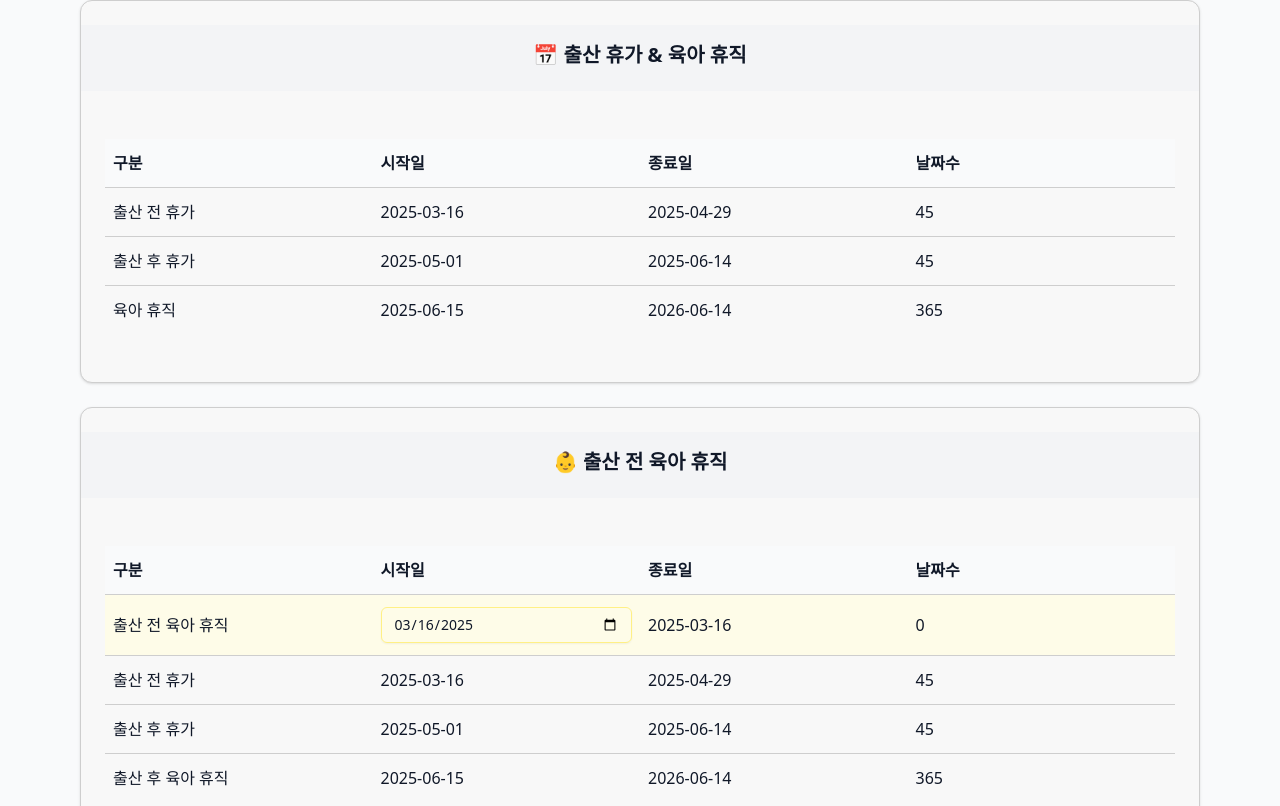
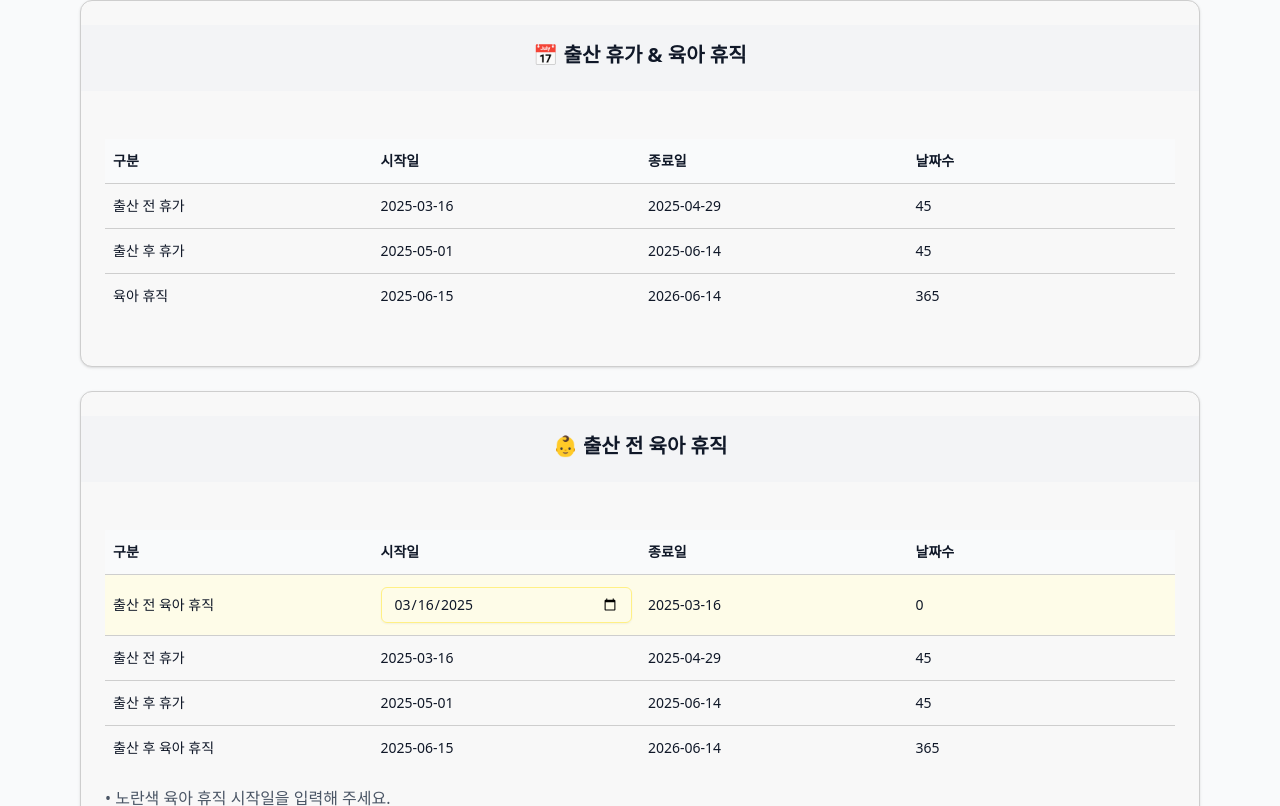
Before and after one commit to hyyyyjin/maternity-leave-calculator, a Next.js app: page / in a window 1280 px wide. Shown: the part 774-1580 px from the top of the page. Built offline with nearby package versions, Linux system fonts and the light colour scheme.

Commit message:
rollback table font size

```diff
--- a/app/page.tsx
+++ b/app/page.tsx
@@ -175,7 +175,7 @@ export default function MaternityLeaveCalculator() {
       <div className="container mx-auto px-4 py-8 max-w-6xl">
         {/* Header */}
         <div className="text-center mb-8">
-          <h1 className="text-3xl md:text-4xl font-bold text-gray-900 mb-4 text-balance">🤱 출산 휴가 & 육아 휴직 계산기</h1>
+          <h1 className="text-3xl md:text-4xl font-bold text-gray-900 mb-4 text-balance">🤱 출산 휴가  👶 육아 휴직 계산기</h1>
         </div>
 
         {/* 입력 폼 - 모바일 최적화 */}
@@ -343,30 +343,30 @@ export default function MaternityLeaveCalculator() {
               <table className="w-full border-collapse">
                 <thead>
                   <tr className="border-b bg-gray-50">
-                    <th className="py-3 px-1 md:px-2 text-left font-semibold text-sm md:text-base text-gray-900 w-1/4">구분</th>
-                    <th className="py-3 px-1 md:px-2 text-left font-semibold text-sm md:text-base text-gray-900 w-1/4">시작일</th>
-                    <th className="py-3 px-1 md:px-2 text-left font-semibold text-sm md:text-base text-gray-900 w-1/4">종료일</th>
-                    <th className="py-3 px-1 md:px-2 text-left font-semibold text-sm md:text-base text-gray-900 w-1/4">날짜수</th>
+                    <th className="py-3 px-1 md:px-2 text-left font-semibold text-xs md:text-sm text-gray-900 w-1/4">구분</th>
+                    <th className="py-3 px-1 md:px-2 text-left font-semibold text-xs md:text-sm text-gray-900 w-1/4">시작일</th>
+                    <th className="py-3 px-1 md:px-2 text-left font-semibold text-xs md:text-sm text-gray-900 w-1/4">종료일</th>
+                    <th className="py-3 px-1 md:px-2 text-left font-semibold text-xs md:text-sm text-gray-900 w-1/4">날짜수</th>
                   </tr>
                 </thead>
                 <tbody>
                   <tr className="border-b">
-                    <td className="py-3 px-1 md:px-2 font-medium text-sm md:text-base text-gray-900">출산 전 휴가</td>
-                    <td className="py-3 px-1 md:px-2 text-sm md:text-base text-gray-900">{dates.beforeLeaveStart}</td>
-                    <td className="py-3 px-1 md:px-2 text-sm md:text-base text-gray-900">{dates.beforeLeaveEnd}</td>
-                    <td className="py-3 px-1 md:px-2 text-sm md:text-base text-gray-900">{getDaysDifference(dates.beforeLeaveStart, dates.beforeLeaveEnd)}</td>
+                    <td className="py-3 px-1 md:px-2 font-medium text-xs md:text-sm text-gray-900">출산 전 휴가</td>
+                    <td className="py-3 px-1 md:px-2 text-xs md:text-sm text-gray-900">{dates.beforeLeaveStart}</td>
+                    <td className="py-3 px-1 md:px-2 text-xs md:text-sm text-gray-900">{dates.beforeLeaveEnd}</td>
+                    <td className="py-3 px-1 md:px-2 text-xs md:text-sm text-gray-900">{getDaysDifference(dates.beforeLeaveStart, dates.beforeLeaveEnd)}</td>
                   </tr>
                   <tr className="border-b">
-                    <td className="py-3 px-1 md:px-2 font-medium text-sm md:text-base text-gray-900">출산 후 휴가</td>
-                    <td className="py-3 px-1 md:px-2 text-sm md:text-base text-gray-900">{dates.afterLeaveStart}</td>
-                    <td className="py-3 px-1 md:px-2 text-sm md:text-base text-gray-900">{dates.afterLeaveEnd}</td>
-                    <td className="py-3 px-1 md:px-2 text-sm md:text-base text-gray-900">{getDaysDifference(dates.afterLeaveStart, dates.afterLeaveEnd)}</td>
+                    <td className="py-3 px-1 md:px-2 font-medium text-xs md:text-sm text-gray-900">출산 후 휴가</td>
+                    <td className="py-3 px-1 md:px-2 text-xs md:text-sm text-gray-900">{dates.afterLeaveStart}</td>
+                    <td className="py-3 px-1 md:px-2 text-xs md:text-sm text-gray-900">{dates.afterLeaveEnd}</td>
+                    <td className="py-3 px-1 md:px-2 text-xs md:text-sm text-gray-900">{getDaysDifference(dates.afterLeaveStart, dates.afterLeaveEnd)}</td>
                   </tr>
                   <tr>
-                    <td className="py-3 px-1 md:px-2 font-medium text-sm md:text-base text-gray-900">육아 휴직</td>
-                    <td className="py-3 px-1 md:px-2 text-sm md:text-base text-gray-900">{dates.childcareStart}</td>
-                    <td className="py-3 px-1 md:px-2 text-sm md:text-base text-gray-900">{dates.childcareEnd}</td>
-                    <td className="py-3 px-1 md:px-2 text-sm md:text-base text-gray-900">{dates.childcareDays}</td>
+                    <td className="py-3 px-1 md:px-2 font-medium text-xs md:text-sm text-gray-900">육아 휴직</td>
+                    <td className="py-3 px-1 md:px-2 text-xs md:text-sm text-gray-900">{dates.childcareStart}</td>
+                    <td className="py-3 px-1 md:px-2 text-xs md:text-sm text-gray-900">{dates.childcareEnd}</td>
+                    <td className="py-3 px-1 md:px-2 text-xs md:text-sm text-gray-900">{dates.childcareDays}</td>
                   </tr>
                 </tbody>
               </table>
@@ -384,47 +384,47 @@ export default function MaternityLeaveCalculator() {
               <table className="w-full border-collapse">
                 <thead>
                   <tr className="border-b bg-gray-50">
-                    <th className="py-3 px-1 md:px-2 text-left font-semibold text-sm md:text-base text-gray-900 w-1/4">구분</th>
-                    <th className="py-3 px-1 md:px-2 text-left font-semibold text-sm md:text-base text-gray-900 w-1/4">시작일</th>
-                    <th className="py-3 px-1 md:px-2 text-left font-semibold text-sm md:text-base text-gray-900 w-1/4">종료일</th>
-                    <th className="py-3 px-1 md:px-2 text-left font-semibold text-sm md:text-base text-gray-900 w-1/4">날짜수</th>
+                    <th className="py-3 px-1 md:px-2 text-left font-semibold text-xs md:text-sm text-gray-900 w-1/4">구분</th>
+                    <th className="py-3 px-1 md:px-2 text-left font-semibold text-xs md:text-sm text-gray-900 w-1/4">시작일</th>
+                    <th className="py-3 px-1 md:px-2 text-left font-semibold text-xs md:text-sm text-gray-900 w-1/4">종료일</th>
+                    <th className="py-3 px-1 md:px-2 text-left font-semibold text-xs md:text-sm text-gray-900 w-1/4">날짜수</th>
                   </tr>
                 </thead>
                 <tbody>
                   <tr className="border-b bg-yellow-50">
-                    <td className="py-3 px-1 md:px-2 font-medium text-sm md:text-base text-gray-900">출산 전 육아 휴직</td>
-                    <td className="py-3 px-1 md:px-2 font-medium text-sm md:text-base text-gray-900">
+                    <td className="py-3 px-1 md:px-2 font-medium text-xs md:text-sm text-gray-900">출산 전 육아 휴직</td>
+                    <td className="py-3 px-1 md:px-2 font-medium text-xs md:text-sm text-gray-900">
                       <Input
                         type="date"
                         value={preChildcareStartDate}
                         onChange={(e) => setPreChildcareStartDate(e.target.value)}
-                        className="border-yellow-200 focus:border-yellow-500 text-sm"
+                        className="border-yellow-200 focus:border-yellow-500 text-xs"
                       />
                     </td>
-                    <td className="py-3 px-1 md:px-2 text-sm md:text-base text-gray-900">
+                    <td className="py-3 px-1 md:px-2 text-xs md:text-sm text-gray-900">
                       {preChildcareDates ? preChildcareDates.endDate : '-'}
                     </td>
-                    <td className="py-3 px-1 md:px-2 text-sm md:text-base text-gray-900">
+                    <td className="py-3 px-1 md:px-2 text-xs md:text-sm text-gray-900">
                       {preChildcareDates ? preChildcareDates.days : '-'}
                     </td>
                   </tr>
                   <tr className="border-b">
-                    <td className="py-3 px-1 md:px-2 font-medium text-sm md:text-base text-gray-900">출산 전 휴가</td>
-                    <td className="py-3 px-1 md:px-2 text-sm md:text-base text-gray-900">{dates.beforeLeaveStart}</td>
-                    <td className="py-3 px-1 md:px-2 text-sm md:text-base text-gray-900">{dates.beforeLeaveEnd}</td>
-                    <td className="py-3 px-1 md:px-2 text-sm md:text-base text-gray-900">{getDaysDifference(dates.beforeLeaveStart, dates.beforeLeaveEnd)}</td>
+                    <td className="py-3 px-1 md:px-2 font-medium text-xs md:text-sm text-gray-900">출산 전 휴가</td>
+                    <td className="py-3 px-1 md:px-2 text-xs md:text-sm text-gray-900">{dates.beforeLeaveStart}</td>
+                    <td className="py-3 px-1 md:px-2 text-xs md:text-sm text-gray-900">{dates.beforeLeaveEnd}</td>
+                    <td className="py-3 px-1 md:px-2 text-xs md:text-sm text-gray-900">{getDaysDifference(dates.beforeLeaveStart, dates.beforeLeaveEnd)}</td>
                   </tr>
                   <tr className="border-b">
-                    <td className="py-3 px-1 md:px-2 font-medium text-sm md:text-base text-gray-900">출산 후 휴가</td>
-                    <td className="py-3 px-1 md:px-2 text-sm md:text-base text-gray-900">{dates.afterLeaveStart}</td>
-                    <td className="py-3 px-1 md:px-2 text-sm md:text-base text-gray-900">{dates.afterLeaveEnd}</td>
-                    <td className="py-3 px-1 md:px-2 text-sm md:text-base text-gray-900">{getDaysDifference(dates.afterLeaveStart, dates.afterLeaveEnd)}</td>
+                    <td className="py-3 px-1 md:px-2 font-medium text-xs md:text-sm text-gray-900">출산 후 휴가</td>
+                    <td className="py-3 px-1 md:px-2 text-xs md:text-sm text-gray-900">{dates.afterLeaveStart}</td>
+                    <td className="py-3 px-1 md:px-2 text-xs md:text-sm text-gray-900">{dates.afterLeaveEnd}</td>
+                    <td className="py-3 px-1 md:px-2 text-xs md:text-sm text-gray-900">{getDaysDifference(dates.afterLeaveStart, dates.afterLeaveEnd)}</td>
                   </tr>
                   <tr>
-                    <td className="py-3 px-1 md:px-2 font-medium text-sm md:text-base text-gray-900">출산 후 육아 휴직</td>
-                    <td className="py-3 px-1 md:px-2 text-sm md:text-base text-gray-900">{dates.childcareStart}</td>
-                    <td className="py-3 px-1 md:px-2 text-sm md:text-base text-gray-900">{dates.childcareEnd}</td>
-                    <td className="py-3 px-1 md:px-2 text-sm md:text-base text-gray-900">
+                    <td className="py-3 px-1 md:px-2 font-medium text-xs md:text-sm text-gray-900">출산 후 육아 휴직</td>
+                    <td className="py-3 px-1 md:px-2 text-xs md:text-sm text-gray-900">{dates.childcareStart}</td>
+                    <td className="py-3 px-1 md:px-2 text-xs md:text-sm text-gray-900">{dates.childcareEnd}</td>
+                    <td className="py-3 px-1 md:px-2 text-xs md:text-sm text-gray-900">
                       {preChildcareDates ? 365 - preChildcareDates.days : 365}
                     </td>
                   </tr>
```
